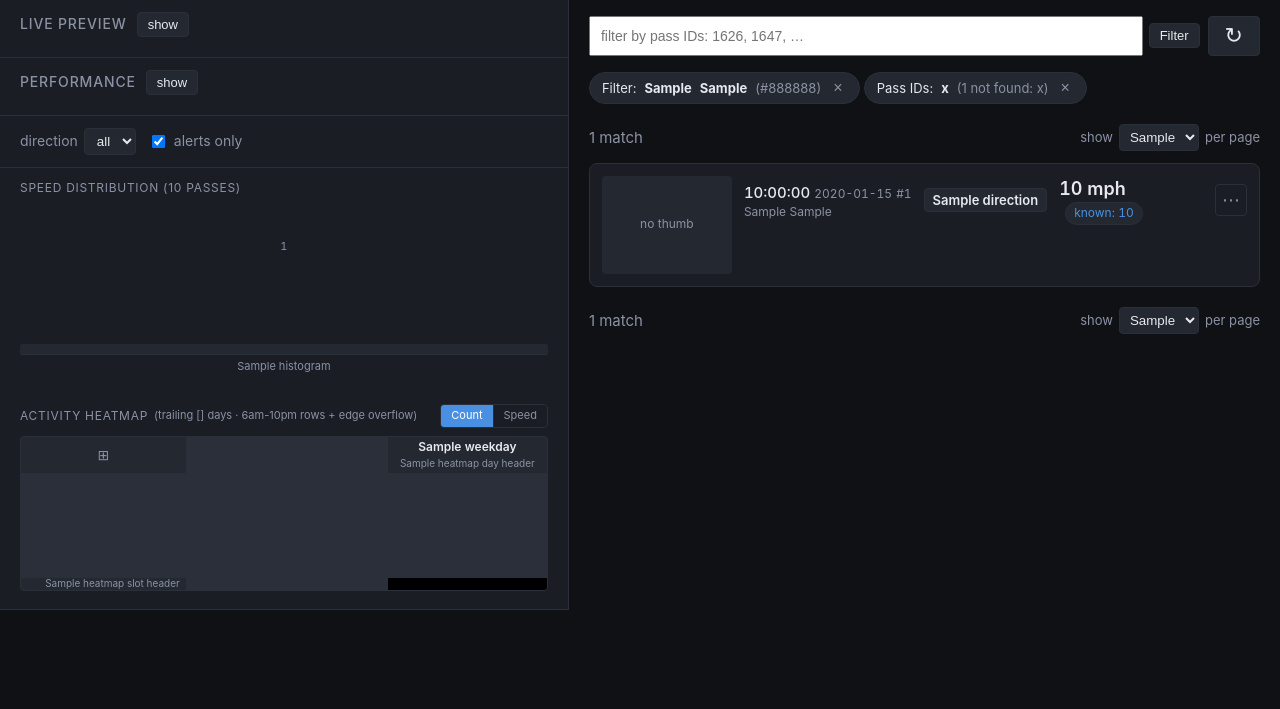
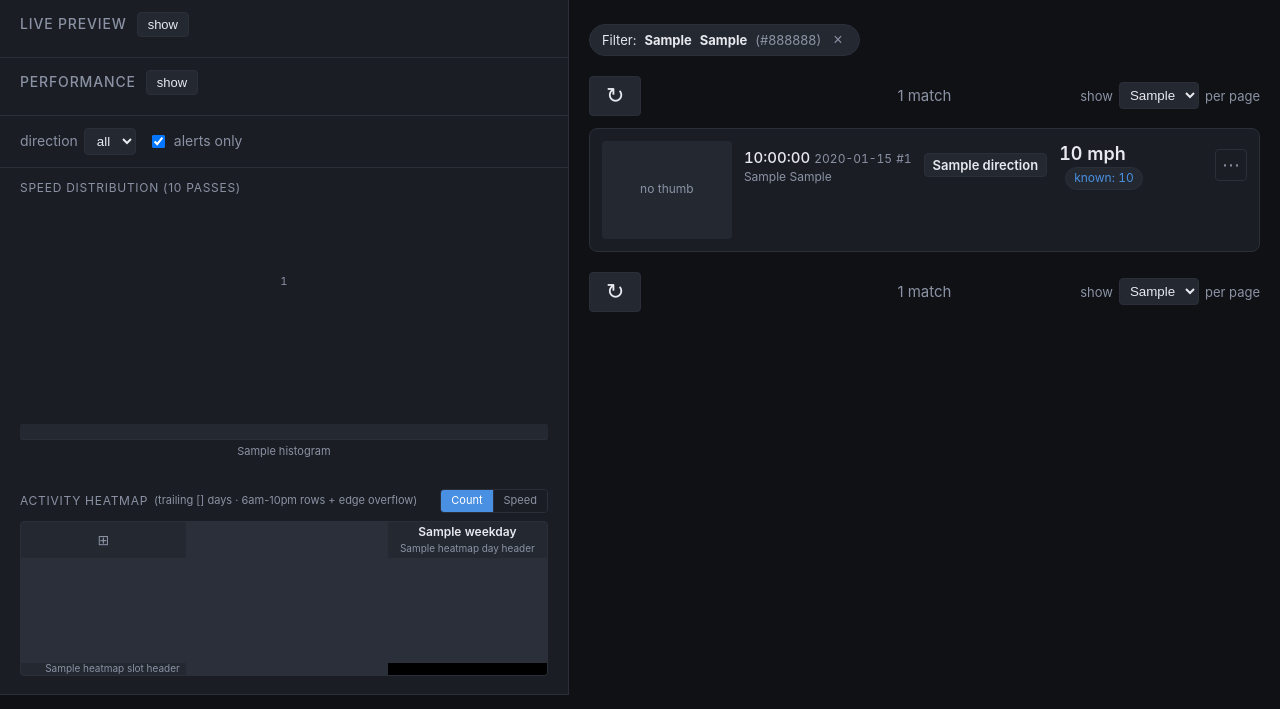
Before and after one commit to leochen4891/camwatch, a Python web app: template camwatch/templates/index.html in a window 1280 px wide. Shown: the part 91-800 px from the top of the page. Run offline with Jinja, Linux system fonts and the light colour scheme; the template is opened without the code that fills it: most values are stand-ins (such as "Sample title", 1, 10 or a date in 2020); some libraries are stand-ins or nearby versions.

Commit message:
UI + thumbnail polish: occlusion-aware thumb pick, download link, layout
- Thumbnail picker scores frames by midpoint distance + occluder overlap
  so oncoming traffic no longer ends up in the cropped pass thumb.
- Drop the experimental pass-ID filter input (server route + JS + chip).
- Add a "Download video" entry to the per-pass kebab menu.
- Center the paginator with the refresh button on its left, per-page on
  its right; bump the speed histogram to 1.5x its previous height.
- Speed-bucket assignment now keys on the rounded mph so bucket borders
  match the row's displayed mph.

Co-Authored-By: Claude Opus 4.7 (1M context) <noreply@anthropic.com>

```diff
--- a/camwatch/static/style.css
+++ b/camwatch/static/style.css
@@ -401,7 +401,7 @@ header {
   display: flex;
   align-items: flex-end;
   gap: 4px;
-  min-height: 170px;
+  min-height: 255px;
 }
 .bar-wrap {
   display: flex;
@@ -428,7 +428,7 @@ header {
   display: flex;
   align-items: flex-end;
   width: 100%;
-  height: 100px;
+  height: 150px;
   background: transparent;
   border-bottom: 1px solid var(--border);
   border-radius: 2px;
@@ -495,29 +495,6 @@ header {
 
 main { padding: 16px 20px 80px; }
 .app-shell-right > #pass-list { max-width: 900px; margin: 0 auto; }
-.list-toolbar {
-  max-width: 900px;
-  margin: 0 auto 8px;
-  display: flex;
-  align-items: center;
-  justify-content: flex-start;
-  gap: 8px;
-  flex-wrap: wrap;
-}
-.pass-ids-filter {
-  display: flex;
-  align-items: center;
-  gap: 6px;
-  flex: 1 1 auto;
-  min-width: 0;
-}
-.pass-ids-filter input[type="text"] {
-  flex: 1 1 auto;
-  min-width: 0;
-  padding: 8px 10px;
-  font-size: 14px;
-  min-height: 40px;
-}
 .refresh-btn {
   font-size: 22px;
   line-height: 1;
@@ -525,17 +502,20 @@ main { padding: 16px 20px 80px; }
   min-width: 48px;
   min-height: 40px;
 }
-/* Top/bottom bar of the pass list. Paginator + match count on the left;
+/* Top/bottom bar of the pass list: refresh on the left, paginator centered,
    "show N per page" selector on the right. Always visible (even with one
    page) so the user can change page size before there are enough passes
    to need pagination. */
 .list-controls {
-  display: flex;
+  display: grid;
+  grid-template-columns: 1fr auto 1fr;
   align-items: center;
-  justify-content: space-between;
   gap: 14px;
   padding: 12px 0;
 }
+.list-controls > .refresh-list-btn { justify-self: start; }
+.list-controls > .paginator { justify-self: center; }
+.list-controls > .per-page { justify-self: end; }
 .paginator {
   display: flex;
   align-items: center;
@@ -784,7 +764,8 @@ main { padding: 16px 20px 80px; }
   box-shadow: 0 8px 16px rgba(0,0,0,0.4);
 }
 .kebab-menu.open { display: flex; flex-direction: column; }
-.kebab-menu button {
+.kebab-menu button,
+.kebab-menu a {
   background: transparent;
   color: var(--text);
   border: 0;
@@ -792,8 +773,10 @@ main { padding: 16px 20px 80px; }
   padding: 10px 14px;
   cursor: pointer;
   font-size: 14px;
+  text-decoration: none;
 }
-.kebab-menu button:hover { background: var(--bg); }
+.kebab-menu button:hover,
+.kebab-menu a:hover { background: var(--bg); }
 .kebab-menu button.danger { color: var(--alert); }
 
 .video-wrap { grid-area: video; }
--- a/camwatch/templates/_pass_list.html
+++ b/camwatch/templates/_pass_list.html
@@ -27,23 +27,16 @@
     <button type="button" class="chip-clear" onclick="clearVehicleFilter()" title="Clear vehicle filter">×</button>
   </div>
 {% endif %}
-{% if pass_ids_active %}
-  <div class="vehicle-filter-chip">
-    Pass IDs: <strong>{{ pass_ids_active }}</strong>
-    {% if pass_ids_missing %}
-      <span class="muted">({{ pass_ids_missing | length }} not found: {{ pass_ids_missing | join(', ') }})</span>
-    {% endif %}
-    <button type="button" class="chip-clear" onclick="clearPassIdsFilter()" title="Clear pass-IDs filter">×</button>
-  </div>
-{% endif %}
 {% if not rows %}
   <p class="empty">No passes match these filters.</p>
 {% else %}
   {% macro list_controls() %}
-    {# Top/bottom bar with paginator on the left and per-page selector on
-       the right. The select uses form="filter-form" so HTMX includes it
-       in the next request even though it lives outside the form. #}
+    {# Top/bottom bar: refresh on the left, paginator centered, per-page on
+       the right. The select uses form="filter-form" so HTMX includes it in
+       the next request even though it lives outside the form. #}
     <nav class="list-controls">
+      <button type="button" class="muted-btn refresh-btn refresh-list-btn"
+              title="Refresh list" aria-label="Refresh list">↻</button>
       <div class="paginator">
         {% if total_pages and total_pages > 1 %}
           <button type="button" onclick="goToPage({{ page - 1 }})"
--- a/camwatch/templates/_pass_row.html
+++ b/camwatch/templates/_pass_row.html
@@ -71,6 +71,10 @@
                   data-veh-color="{{ p.vehicle_color or '' }}"
                   onclick="filterByVehicleFromBtn(this)">🚗 Filter by this vehicle</button>
           {% endif %}
+          {% if p.has_clip %}
+          <a href="/passes/{{ p.id }}/clip"
+             download="pass_{{ p.id }}.mp4">⬇ Download video</a>
+          {% endif %}
           <button type="button"
                   hx-post="/passes/{{ p.id }}/delete"
                   hx-target="#pass-{{ p.id }}"
--- a/camwatch/templates/index.html
+++ b/camwatch/templates/index.html
@@ -160,7 +160,6 @@
           <input type="hidden" name="vehicle_make" id="vehicle-make" value="">
           <input type="hidden" name="vehicle_model" id="vehicle-model" value="">
           <input type="hidden" name="vehicle_color" id="vehicle-color" value="">
-          <input type="hidden" name="pass_ids" id="pass-ids-hidden" value="">
         </form>
       </section>
 
@@ -184,15 +183,6 @@
     </aside>
 
     <main class="app-shell-right">
-      <div class="list-toolbar">
-        <div class="pass-ids-filter">
-          <input type="text" id="pass-ids-input" placeholder="filter by pass IDs: 1626, 1647, …"
-                 autocomplete="off" spellcheck="false">
-          <button type="button" class="muted-btn" id="pass-ids-apply">Filter</button>
-        </div>
-        <button type="button" class="muted-btn refresh-btn" id="refresh-list-btn"
-                title="Refresh list" aria-label="Refresh list">↻</button>
-      </div>
       <div id="pass-list">
         {% include "_pass_list.html" %}
       </div>
@@ -525,7 +515,7 @@
 
     // Refresh button: re-trigger the filter-form to refetch /passes immediately.
     document.body.addEventListener("click", (e) => {
-      if (!e.target.closest("#refresh-list-btn")) return;
+      if (!e.target.closest(".refresh-list-btn")) return;
       htmx.trigger("#filter-form", "change");
     });
 
@@ -539,37 +529,6 @@
       saveFilterState();
       htmx.trigger("#filter-form", "change");
     }
-
-    // pass_ids filter: paste a comma/space-separated list of pass IDs and
-    // jump straight to those rows (bypasses every other filter on the server
-    // side). Not persisted across reloads — it's a spot-check tool.
-    function applyPassIdsFilter() {
-      const inp = document.getElementById("pass-ids-input");
-      const hidden = document.getElementById("pass-ids-hidden");
-      if (!inp || !hidden) return;
-      hidden.value = inp.value.trim();
-      const pageInput = document.getElementById("page-input");
-      if (pageInput) pageInput.value = "1";
-      htmx.trigger("#filter-form", "change");
-    }
-    function clearPassIdsFilter() {
-      const inp = document.getElementById("pass-ids-input");
-      const hidden = document.getElementById("pass-ids-hidden");
-      if (!inp || !hidden) return;
-      inp.value = "";
-      if (hidden.value === "") return;  // already clear
-      hidden.value = "";
-      htmx.trigger("#filter-form", "change");
-    }
-    document.body.addEventListener("click", (e) => {
-      if (e.target.closest("#pass-ids-apply")) applyPassIdsFilter();
-    });
-    document.body.addEventListener("keydown", (e) => {
-      if (e.key === "Enter" && e.target.id === "pass-ids-input") {
-        e.preventDefault();
-        applyPassIdsFilter();
-      }
-    });
 
     function toggleMenu(btn) {
       const menu = btn.nextElementSibling;
```
Also changed, not shown: camwatch/recorder.py (+51 -10 lines), camwatch/server.py (+6 -54 lines).
